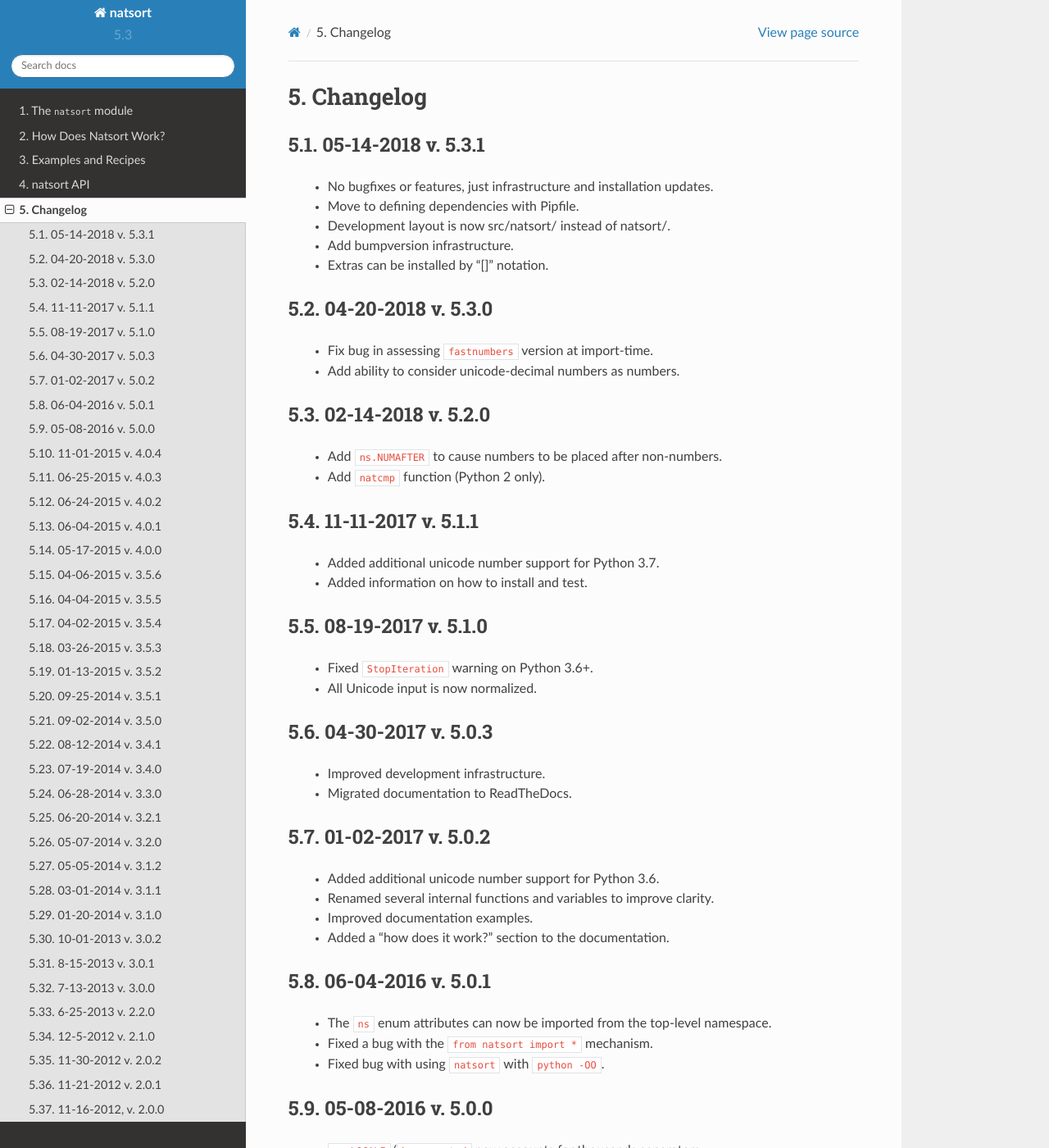
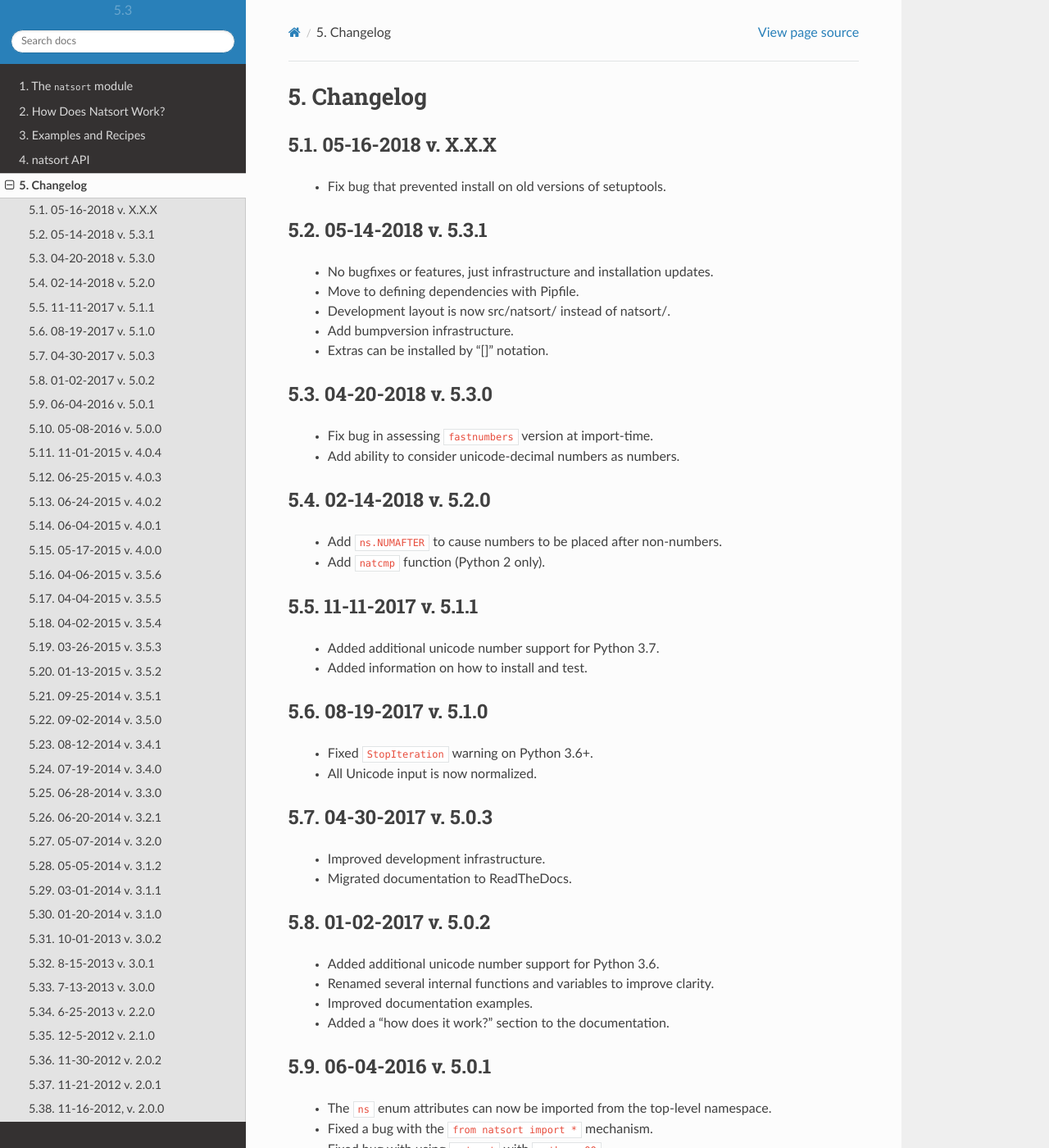
Before and after one commit to SethMMorton/natsort, a Sphinx documentation site: the page built from docs/source/changelog.rst, in a window 1280 px wide and 1400 px high. Shown: the whole window at 82% size. Built offline with Sphinx 7.4.7 and the Read the Docs theme 2.0.0, drawn with Linux system fonts in a browser that asks for light colours; pages that are not in the unit, such as notebooks, are missing from menus; some of the changed text lies outside the part shown.

Commit message:
Remove date search and replace in setup.cfg.
Configparser was trying to interpolate the date format string.

```diff
--- a/docs/source/changelog.rst
+++ b/docs/source/changelog.rst
@@ -2,6 +2,11 @@
 
 Changelog
 ---------
+
+05-16-2018 v. X.X.X
++++++++++++++++++++
+
+    - Fix bug that prevented install on old versions of setuptools.
 
 05-14-2018 v. 5.3.1
 +++++++++++++++++++
--- a/setup.cfg
+++ b/setup.cfg
@@ -46,8 +46,6 @@
 [bumpversion:file:docs/source/conf.py]
 
 [bumpversion:file:docs/source/changelog.rst]
-search = XX-XX-XXXX v. X.X.X
-replace = {now:%m-%d-%Y} v. {new_version}
 
 [tool:pytest]
 flakes-ignore =
```
